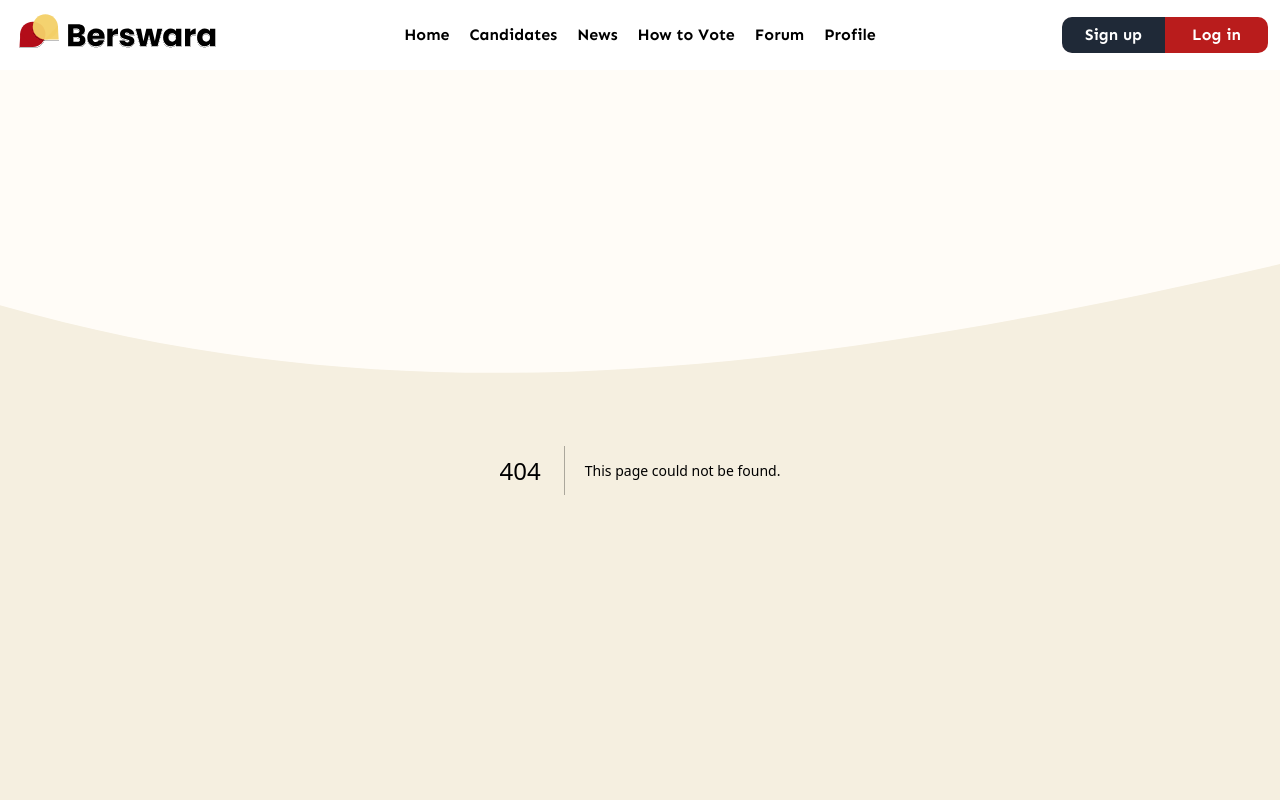
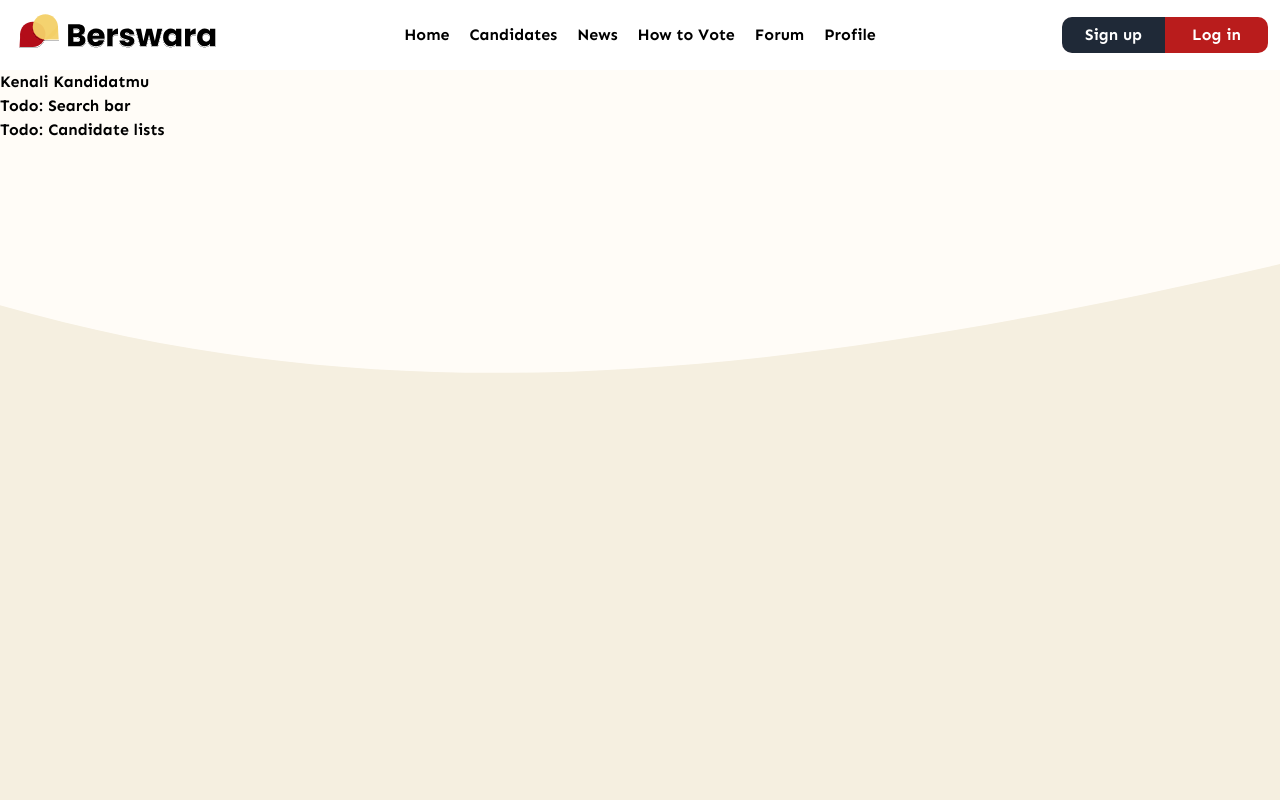
Before and after one commit to workshop-se/berswara-front, a Next.js app: page /candidates in a window 1280 px wide. Before the commit this address had no page. Shown: the top 800 px of the page. Built offline with nearby package versions, Linux system fonts and the light colour scheme.

Commit message:
feat:init candidates pages tasks

```diff
--- /dev/null
+++ b/src/app/(navigation)/candidates/page.tsx
@@ -0,0 +1,9 @@
+export default function Page() {
+  return (
+    <div>
+      <h1>Kenali Kandidatmu</h1>
+      <div>Todo: Search bar</div>
+      <div>Todo: Candidate lists</div>
+    </div>
+  );
+}
```
